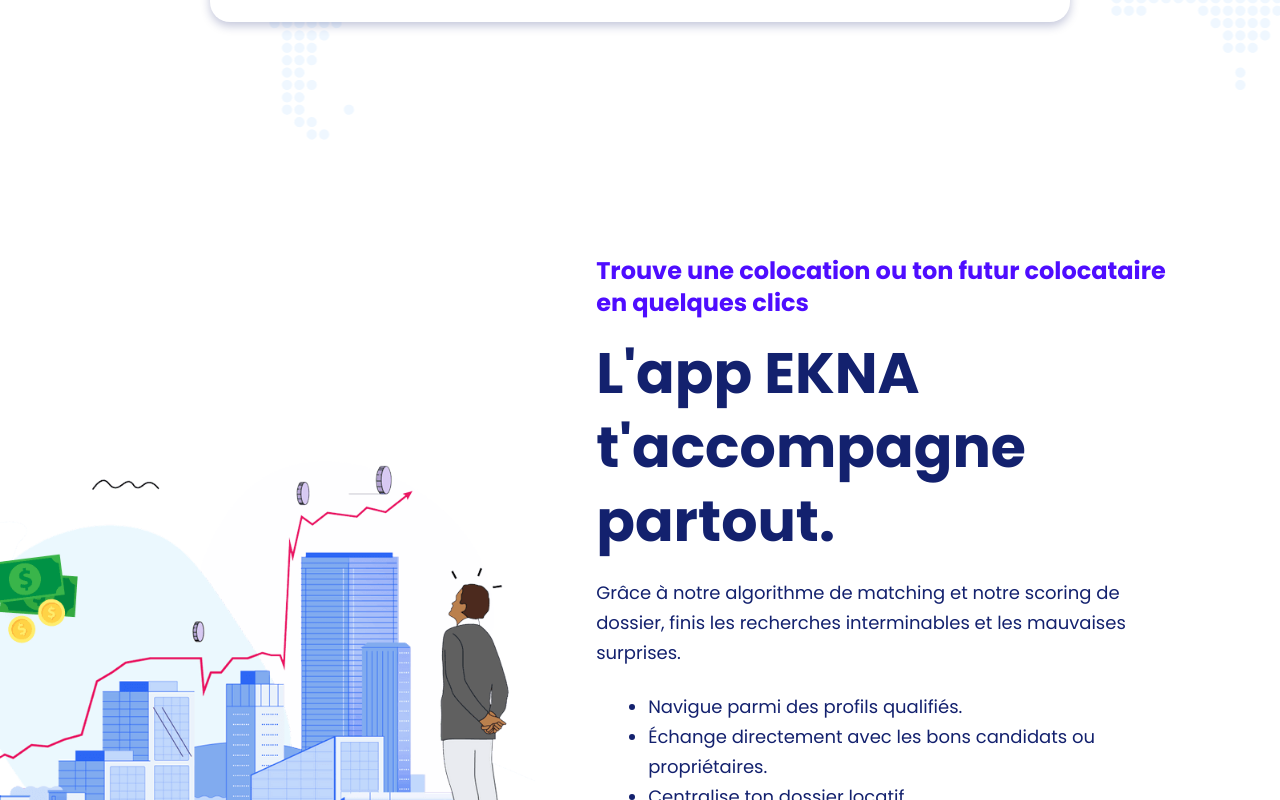
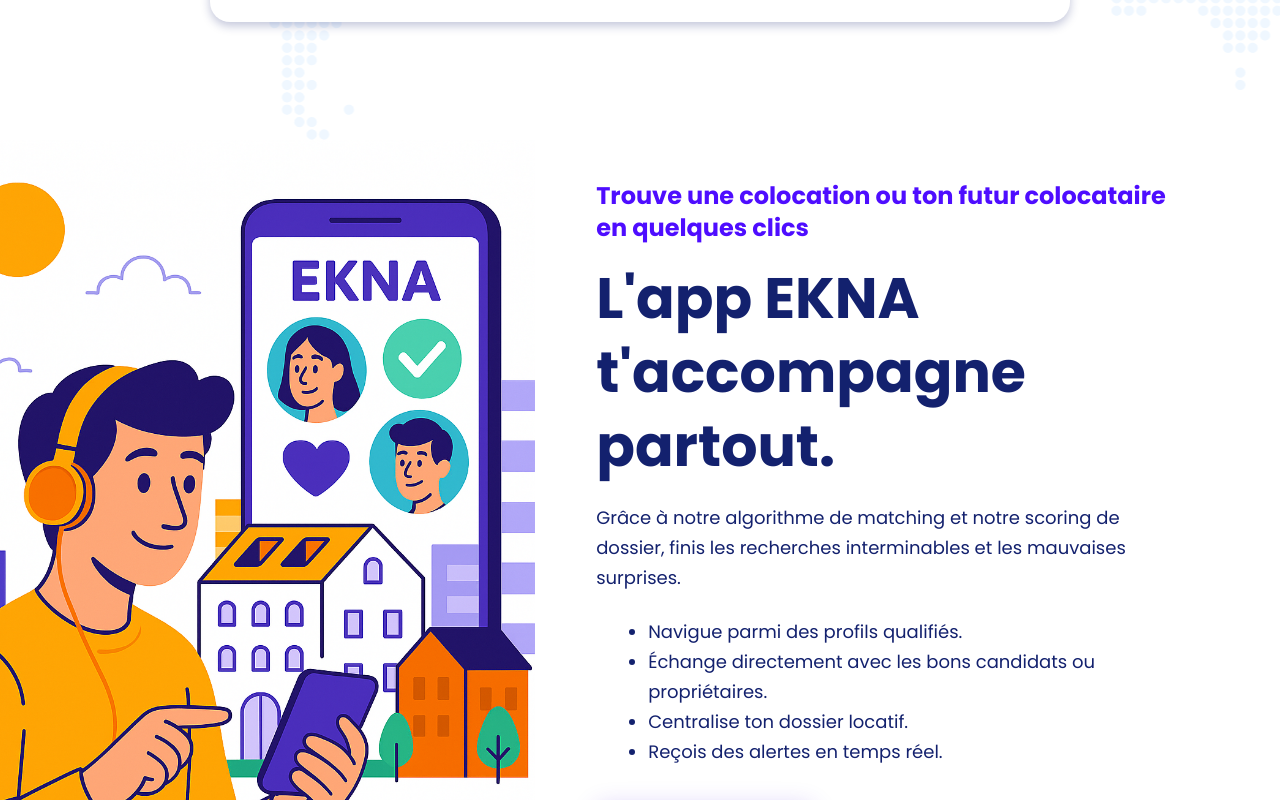
Before and after one commit to Magikmagnum/ekna, a Vue app: page /home in a window 1280 px wide. Shown: the part 6040-6840 px from the top of the page. Built offline with nearby package versions, Linux system fonts and the light colour scheme; no server answers.

Commit message:
fix: image de Pourquoi choisir L'app EKNA t'accompagne partout

```diff
--- a/src/components/BannerSecondComponent.vue
+++ b/src/components/BannerSecondComponent.vue
@@ -78,4 +78,8 @@ p, th, td, li, input, textarea, select, label, blockquote, span {
     }
 }
 
+.section__space {
+    padding: 0px;
+}
+
 </style>
--- a/src/views/Home.vue
+++ b/src/views/Home.vue
@@ -49,7 +49,7 @@ const loading = ref(true)
 
 
 // Background image for BannerSecondComponent
-const backgroundImageBannerSecond = new URL('@/assets/images/market-illustration.png', import.meta.url).href
+const backgroundImageBannerSecond = new URL('@/assets/images/ekna/App.png', import.meta.url).href
 
 
 // Background image and stats for Home5Component
@@ -74,6 +74,4 @@ const statsComponent5 = [
         label: 'des annonces trouvent un candidat qualifié en moins de 7 jours',
     }
 ];
-
-
 </script>
```
